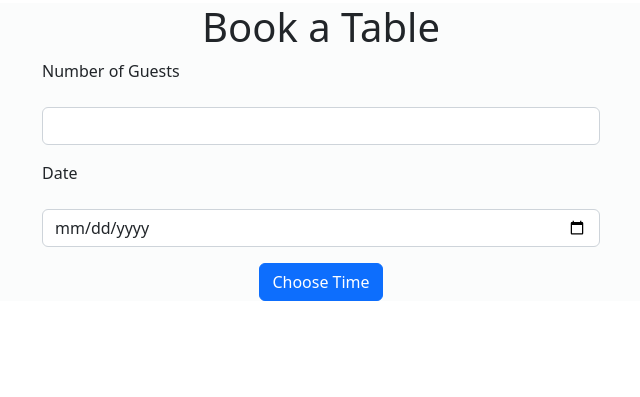
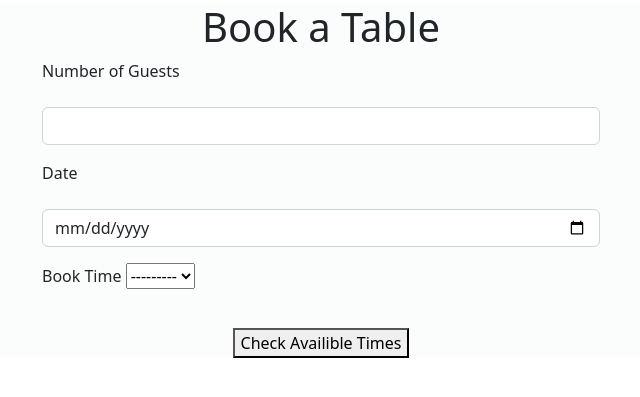
Before and after one commit to FilipWirsen/Wirsen-Restaurant, a Django app: page /reservation in a window 1280 px wide. Shown: the part 107-504 px from the top of the page, without its empty margins (319-959 px from the left). Run offline with Django 3.2, Linux system fonts and the light colour scheme; some libraries are stand-ins or nearby versions.

Commit message:
add reservation view

```diff
--- a/restaurant/forms.py
+++ b/restaurant/forms.py
@@ -1,10 +1,6 @@
 from django.forms import ModelForm
 from .models import Reservation
 from django import forms
-
-
-class DateInput(forms.DateInput):
-    input_type = 'date'
 
 
 class MakeReservationForm(ModelForm):
--- a/restaurant/models.py
+++ b/restaurant/models.py
@@ -21,11 +21,10 @@ class Table(models.Model):
 
 
 class Reservation(models.Model):
-    reservationID = models.AutoField(primary_key=True)
     user = models.ForeignKey(User, on_delete=models.CASCADE, default=None, null=True)
     party_size = models.IntegerField()
     book_date = models.DateField(default=timezone.now)
-    Times = [
+    TIMES = [
         ('17:30', '17:30'),
         ('17:45', '17:45'),
         ('18:00', '18:00'),
@@ -33,6 +32,6 @@ class Reservation(models.Model):
     ]
     book_time = models.CharField(
         max_length=5,
-        choices=Times,
+        choices=TIMES,
         blank=True
     )
--- a/restaurant/urls.py
+++ b/restaurant/urls.py
@@ -3,5 +3,5 @@ from . import views
 
 urlpatterns = [
     path('', views.home, name='home'),
-    path('reservation', views.reserve_table, name='reservation'),
+    path('reservation', views.reserve_table, name='reservation')
 ]
--- a/restaurant/views.py
+++ b/restaurant/views.py
@@ -1,4 +1,4 @@
-from django.shortcuts import render, redirect
+from django.shortcuts import render, redirect, HttpResponse
 from django.views import generic
 from django.urls import reverse_lazy
 from .forms import MakeReservationForm
@@ -13,9 +13,9 @@ def home(request):
 
 
 def reserve_table(request):
+
     if request.method == 'POST':
         form = MakeReservationForm(request.POST)
-
         if form.is_valid():
             post = form.save(commit=False)
             post.user = request.user
--- a/templates/reservation/reservation.html
+++ b/templates/reservation/reservation.html
@@ -3,7 +3,8 @@
 {% block content %}
 {% load crispy_forms_tags %}
 
-<form method="POST">
+
+<form action="" method="POST">
     <div class="container bg-light mt-5 bg-opacity-50">
       <div class="col-md-6 mx-auto">
         <h1 class="text-center">Book a Table</h1>
@@ -16,48 +17,14 @@
           <label for="book_date" class="form-label"><P>Date</P></label>
           <input type="date" name="book_date" class="form-control" id="exampleInputPassword1">
         </div>
+        <div class="mb-3">
+          <label for="book_time" class="form-label"><P>Book Time</P></label>
+          {{form.book_time}}
+        </div>
         <div class="d-flex justify-content-center">
-          <!-- Button trigger modal -->
-        <button type="button" class="btn btn-primary" data-bs-toggle="modal" data-bs-target="#exampleModal">Choose Time</button>
-        <!-- Modal -->
-        <div class="modal fade" id="exampleModal" tabindex="-1" aria-labelledby="exampleModalLabel" aria-hidden="true">
-          <div class="modal-dialog">
-            <div class="modal-content">
-              <div class="modal-header">
-                <h5 class="modal-title" id="exampleModalLabel">Availible Times</h5>
-                <button type="button" class="btn-close" data-bs-dismiss="modal" aria-label="Close"></button>
-              </div>
-              <div class="modal-body">
-                <label for="id_book_time" class=" requiredField">
-                  Book time<span class="asteriskField">*</span> </label>
-                  <select name="book_time" class="select form-control" required="" id="id_book_time"> <option value="" selected="">---------</option> <option value="17:30">17:30</option> <option value="17:45">17:45</option> <option value="18:00">18:00</option> <option value="18:15">18:15</option>
-                  </select>
-              </div>
-              <div class="modal-footer">
-                <button type="button" class="btn btn-secondary" data-bs-dismiss="modal">Close</button>
-                <button type="submit" class="btn btn-primary mt-3">Book</button>
-              </div>
-            </div>
-          </div>
-        </div>
-
+          <button type="submit">Check Availible Times</button>
       </div>
     </div>
   </div>
 </form>
-
-<script>CheckAvailibility = (e) => {
-  this.setState( {[e.target.name]: e.target.value} )
-  console.log(e.target.value)
-}
-</script>
-<script>
-  var myModal = document.getElementById('myModal')
-  var myInput = document.getElementById('myInput')
-
-  myModal.addEventListener('shown.bs.modal', function () {
-    myInput.focus()
-  })
-</script>
-
 {% endblock %}
```
Also changed, not shown: templates/home.html (+1 -10 lines), templates/reservation/reservation_time.html (renamed from templates/reservation/time.html, +7 -8 lines), db.sqlite3, restaurant/migrations/0001_initial.py, restaurant/migrations/0002_auto_20220519_0816.py (added), restaurant/migrations/0003_auto_20220519_1005.py (added).
